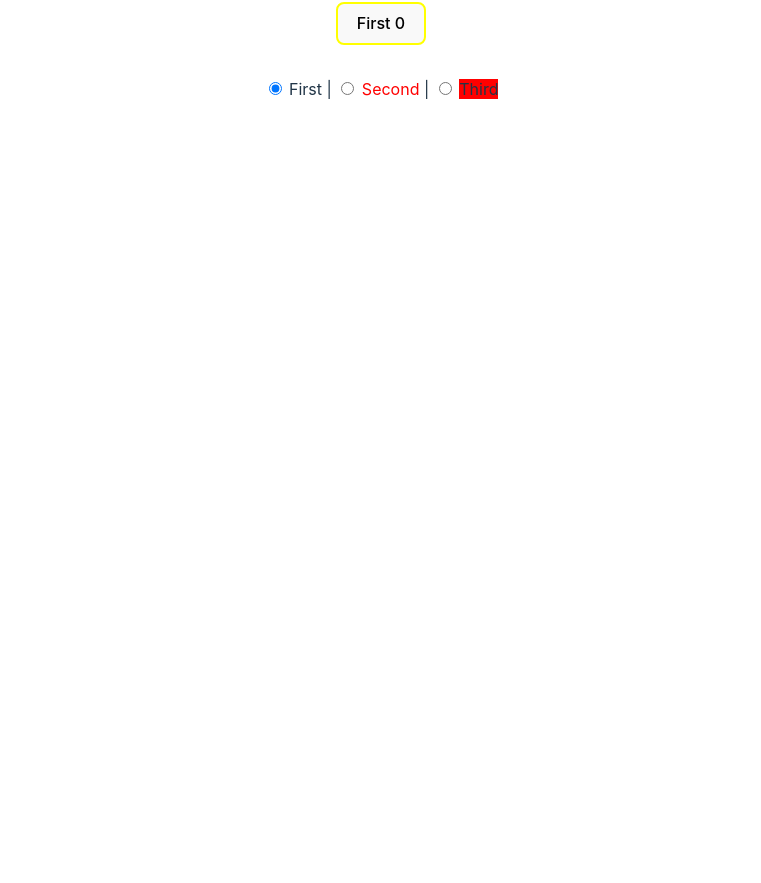
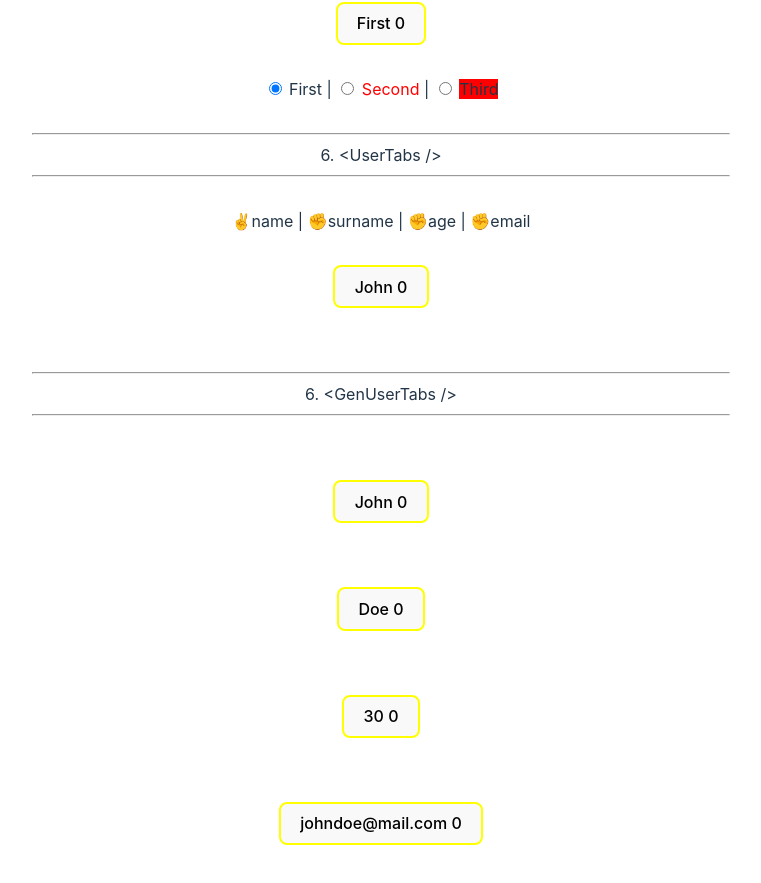
Before and after one commit to radufilipescu/react-extendable-components, a React (Vite) app: page / in a window 1280 px wide. Shown: the part 975-1858 px from the top of the page, without its empty margins (259-1020 px from the left). Before the commit the page ends 1108 px from the top, so only its background shows below. Built offline with nearby package versions, Linux system fonts and the light colour scheme.

Commit message:
main
- nice

```diff
--- a/src/App.tsx
+++ b/src/App.tsx
@@ -1,7 +1,8 @@
 import './App.css'
-import { XTabs, IXTabsProps, IXTabsDefaultProps, ContentPlaceholder } from './components/XTabs/XTabs'
+import { XTabs, IXTabsProps, IXTabsDefaultProps, ContentPlaceholder, generateXTabs } from './components/XTabs/XTabs'
 import { XTab } from './components/XTabs/XTab'
 import { ButtonCounter } from './components'
+import { useState } from 'react'
 
 enum Ordered {
   First = 'First',
@@ -159,8 +160,91 @@ function App() {
       <hr/>
       <br />
       <OrderedTabs />
+      <br />
+      <hr />
+      {"6. <UserTabs />"}
+      <hr/>
+      <br />
+      <UserTabs />
+      <br />
+      <hr />
+      {"6. <GenUserTabs />"}
+      <hr/>
+      <br />
+      <GenUserTabs />
     </div>
   )
 }
 
+type TUserModel = {
+  readonly id: number;
+  readonly name: string;
+  readonly surname: string;
+  readonly age: number;
+  readonly email: string;
+};
+
+const XUserTabs = XTabs<TUserModel>;
+const XUserTab = XTab<TUserModel>;
+
+function UserTabs() {
+  const [user, setUser] = useState<TUserModel>(() => ({
+    id: 1,
+    name: 'John',
+    surname: 'Doe',
+    age: 30,
+    email: 'johndoe@mail.com',
+  }));
+
+  return (
+    <XUserTabs default="name">
+      <XUserTab value='name'>
+        <div className="card">
+          <ButtonCounter label={user.name} />
+        </div>
+      </XUserTab>
+      &nbsp;|&nbsp;
+      <XUserTab value="surname">
+        <div className="card">
+          <ButtonCounter label={user.surname} />
+        </div>
+      </XUserTab>
+      &nbsp;|&nbsp;
+      <XUserTab value="age">
+        <div className="card">
+          <ButtonCounter label={user.age.toString()} />
+        </div>
+      </XUserTab>
+      &nbsp;|&nbsp;
+      <XUserTab value="email">
+        <div className="card">
+          <ButtonCounter label={user.email} />
+        </div>
+      </XUserTab>
+    </XUserTabs>
+  )
+}
+
+function GenUserTabs() {
+  const [user, setUser] = useState<TUserModel>(() => ({
+    id: 1,
+    name: 'John',
+    surname: 'Doe',
+    age: 30,
+    email: 'johndoe@mail.com',
+  }));
+
+  const [_id, ...userProps] = Object.entries(user);
+  const tabs = generateXTabs(
+    userProps,
+    (propName, propValue, isSelected) => (
+      <div className="card">
+        <ButtonCounter label={propValue} />
+      </div>
+    ),
+  );
+
+  return tabs;
+}
+
 export default App
--- a/src/components/XTabs/XTab.tsx
+++ b/src/components/XTabs/XTab.tsx
@@ -3,9 +3,9 @@ import { createPortal } from "react-dom";
 import { XTabsContext } from "./XTabsContext";
 
 export interface IXTabProps<T> {
-  readonly value: T;
+  readonly value: T extends object ? keyof T : T ;
   readonly children: ReactNode;
-  readonly render?: ReactNode | ((value: T, isSelected: boolean) => ReactNode);
+  readonly render?: ReactNode | ((value: T extends object ? keyof T : T, isSelected: boolean) => ReactNode);
 }
 
 export function XTab<T>(props: IXTabProps<T>) {
--- a/src/components/XTabs/XTabs.tsx
+++ b/src/components/XTabs/XTabs.tsx
@@ -1,5 +1,6 @@
 import { useCallback, useMemo, useState, useRef, useEffect, ReactNode } from "react";
 import { XTabsContext, IXTabsContext } from "./XTabsContext";
+import { XTab } from "./XTab";
 
 export enum ContentPlaceholder {
   BeforeTabs = 'before-tabs',
@@ -7,9 +8,9 @@ export enum ContentPlaceholder {
 }
 
 export interface IXTabsProps<T> {
-  readonly default: T;
+  readonly default: T extends object ? keyof T : T ;
   readonly children: ReactNode;
-  readonly beforeTabLabel?: ReactNode | ((value: T, isSelected: boolean) => ReactNode);
+  readonly beforeTabLabel?: ReactNode | ((value: T extends object ? keyof T : T, isSelected: boolean) => ReactNode);
   readonly contentPlaceholder?: ContentPlaceholder;
 }
 
@@ -20,8 +21,8 @@ export type IXTabsDefaultProps<T> = Partial<
 const SYM = Symbol();
 
 export function XTabs<T>(props: IXTabsProps<T>) {
-  const [selected, setSelected] = useState<T>(SYM as any);
-  const onChecked = useCallback<(val: T) => void>((val) => setSelected(val), [setSelected]);
+  const [selected, setSelected] = useState<T extends object ? keyof T : T>(SYM as any);
+  const onChecked = useCallback<(val: T extends object ? keyof T : T) => void>((val) => setSelected(val), [setSelected]);
   const tabContentRef = useRef<HTMLDivElement>(null);
 
   useEffect(() => {
@@ -51,3 +52,19 @@ export function XTabs<T>(props: IXTabsProps<T>) {
 }
 
 XTabs.defaultProps = ({ } as IXTabsDefaultProps<any>);
+
+export function generateXTabs(
+  props: [string, any][],
+  render: ((propName: string, value: any, isSelected: boolean) => ReactNode)
+) {
+  const finalRender = useCallback<((value: string, isSelected: boolean) => ReactNode)>((value, isSelected) => {
+    const prop = props.find(([name]) => name === value) ?? ['??', '??'];
+    console.log('prop', prop);
+    return render(prop[0], prop[1], isSelected);
+  }, [props]);
+  return (
+    <XTabs<string> default={props[0][0]}>
+      {props.map(([name, value], ndx) => finalRender(name, value))}
+    </XTabs>
+  );
+}
--- a/src/components/XTabs/XTabsContext.tsx
+++ b/src/components/XTabs/XTabsContext.tsx
@@ -1,15 +1,15 @@
 import { ReactNode, RefObject, createContext, createRef } from "react";
 
 export interface IXTabsContext<T> {
-  readonly selected: T;
-  readonly onChecked: (val: T) => void;
+  readonly selected: T extends object ? keyof T : T ;
+  readonly onChecked: (val: T extends object ? keyof T : T ) => void;
   readonly placeholder: RefObject<HTMLDivElement | null>;
-  readonly beforeTabLabel?: ReactNode | ((value: T, isSelected: boolean) => ReactNode);
+  readonly beforeTabLabel?: ReactNode | ((value: T extends object ? keyof T : T, isSelected: boolean) => ReactNode);
 };
 
 function createEmptyContext<T>(): IXTabsContext<T> {
   return {
-    selected: Symbol() as T,
+    selected: Symbol() as T extends object ? keyof T : T,
     onChecked: () => {},
     placeholder: createRef(),
     beforeTabLabel: undefined
```
